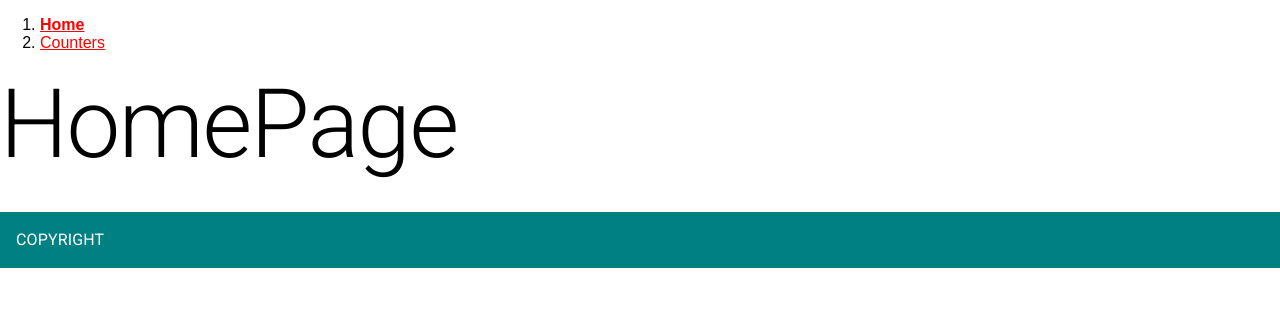
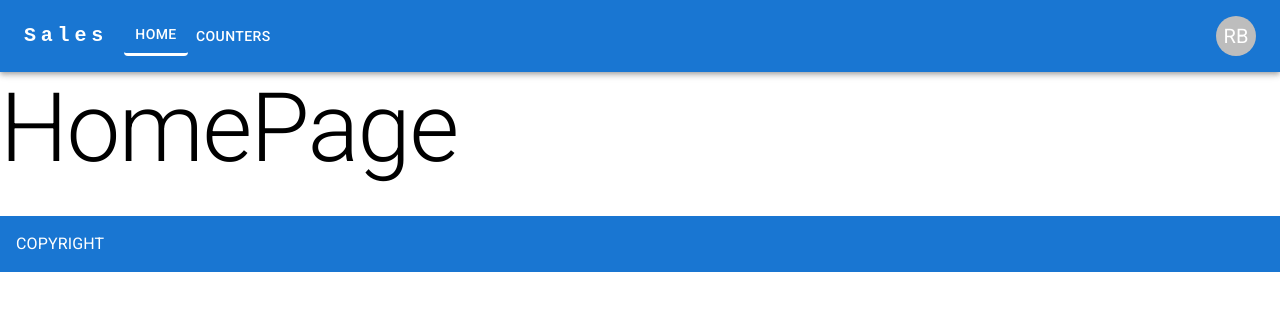
Before and after one commit to SlaYoR/sales-web-app, a React (Vite) app: page / in a window 1280 px wide. Shown: the top 310 px of the page. Built offline with nearby package versions, Linux system fonts and the light colour scheme.

Commit message:
feat: 🎸 use MUI AppBar in MainTemplate

```diff
--- a/src/MainTemplate/MainTemplate.jsx
+++ b/src/MainTemplate/MainTemplate.jsx
@@ -1,8 +1,16 @@
-import { Typography } from "@mui/material";
-import clsx from "clsx";
+import {
+  AppBar,
+  Avatar,
+  Box,
+  Container,
+  IconButton,
+  Toolbar,
+  Typography,
+} from "@mui/material";
 import { Link, Outlet, useLocation } from "react-router-dom";
 
-import "./styles.css";
+// import "./styles.js";
+import { Button, Footer } from "./styles.js";
 
 export default function MainTemplate() {
   const { pathname } = useLocation();
@@ -21,28 +29,55 @@ export default function MainTemplate() {
   return (
     <>
       <header>
-        <nav>
-          <ol>
-            {menu.map(({ to, label }) => (
-              <li key={to}>
-                <Link
-                  to={to}
-                  // className={`menu-item ${to === pathname ? "current" : ""}`}
-                  className={clsx("menu-item", { current: to === pathname })}
-                >
-                  {label}
-                </Link>
-              </li>
-            ))}
-          </ol>
-        </nav>
+        <AppBar position="static">
+          <Container maxWidth="xl">
+            <Toolbar disableGutters>
+              <Typography
+                variant="h6"
+                noWrap
+                component="a"
+                href="/"
+                sx={{
+                  mr: 2,
+                  display: "flex",
+                  fontFamily: "monospace",
+                  fontWeight: 700,
+                  letterSpacing: ".3rem",
+                  color: "inherit",
+                  textDecoration: "none",
+                }}
+              >
+                Sales
+              </Typography>
+
+              <Box sx={{ flexGrow: 1, display: "flex" }}>
+                {menu.map(({ to, label }) => (
+                  <Button
+                    key={label}
+                    component={Link}
+                    to={to}
+                    current={pathname === to}
+                  >
+                    {label}
+                  </Button>
+                ))}
+              </Box>
+
+              <Box sx={{ flexGrow: 0 }}>
+                <IconButton component={Link} sx={{ p: 0 }}>
+                  <Avatar alt="Romain BODNAR">RB</Avatar>
+                </IconButton>
+              </Box>
+            </Toolbar>
+          </Container>
+        </AppBar>
       </header>
       <main>
         <Outlet />
       </main>
-      <footer>
+      <Footer>
         <Typography>COPYRIGHT</Typography>
-      </footer>
+      </Footer>
     </>
   );
 }
--- a/src/MainTemplate/styles.css
+++ /dev/null
@@ -1,14 +0,0 @@
-footer {
-  background-color: teal;
-  color: white;
-  padding: 1rem;
-  margin-top: 2rem;
-}
-
-.menu-item {
-  color: red;
-}
-
-.current {
-  font-weight: bold;
-}
--- /dev/null
+++ b/src/MainTemplate/styles.js
@@ -0,0 +1,24 @@
+import { Button as MUIButton } from "@mui/material";
+import { styled } from "@mui/material/styles";
+
+export const Footer = styled("footer")`
+  background-color: #1976d2;
+  color: white;
+  padding: 1rem;
+  margin-top: 2rem;
+`;
+
+/**
+ * Button styled component for the nav links
+ *
+ * shouldForwardProp is here to not pass the current props to the Mui Button
+ *
+ * @returns React.Component
+ */
+export const Button = styled(MUIButton, {
+  shouldForwardProp: (prop) => prop !== "current",
+})(({ theme, current }) => ({
+  margin: `${theme.spacing(2)} 0`,
+  color: "white",
+  borderBottom: current ? "3px solid white" : null,
+}));
```
